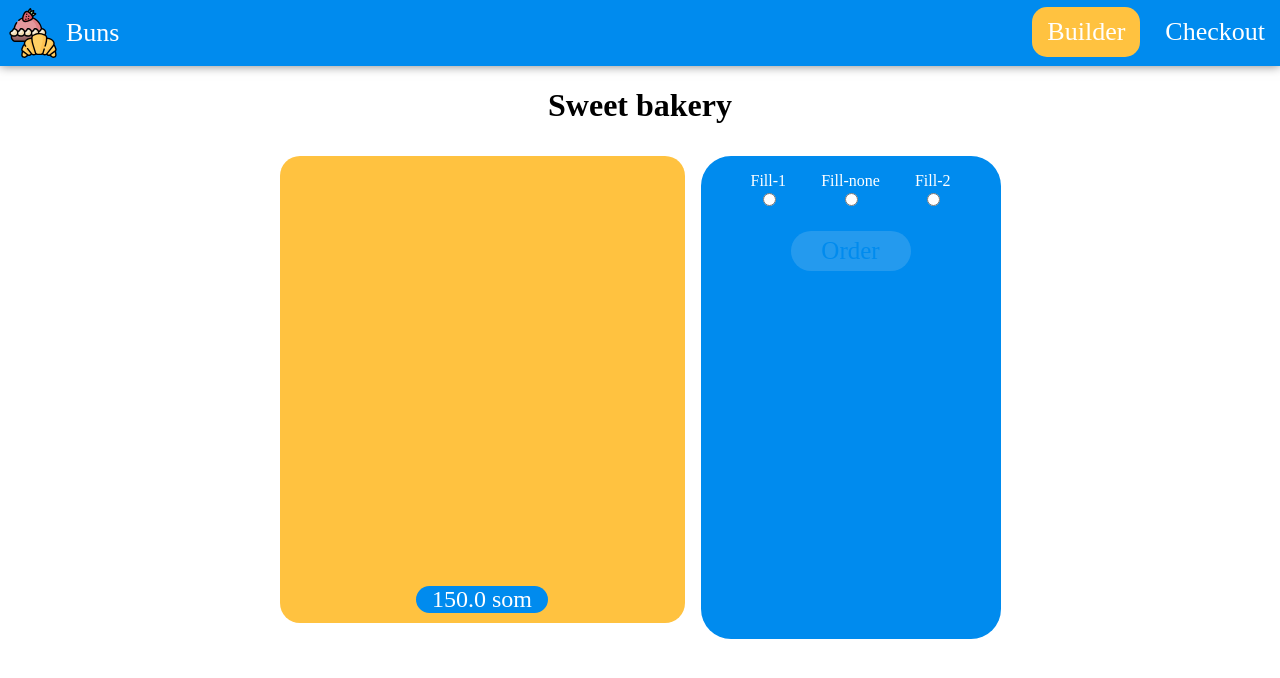
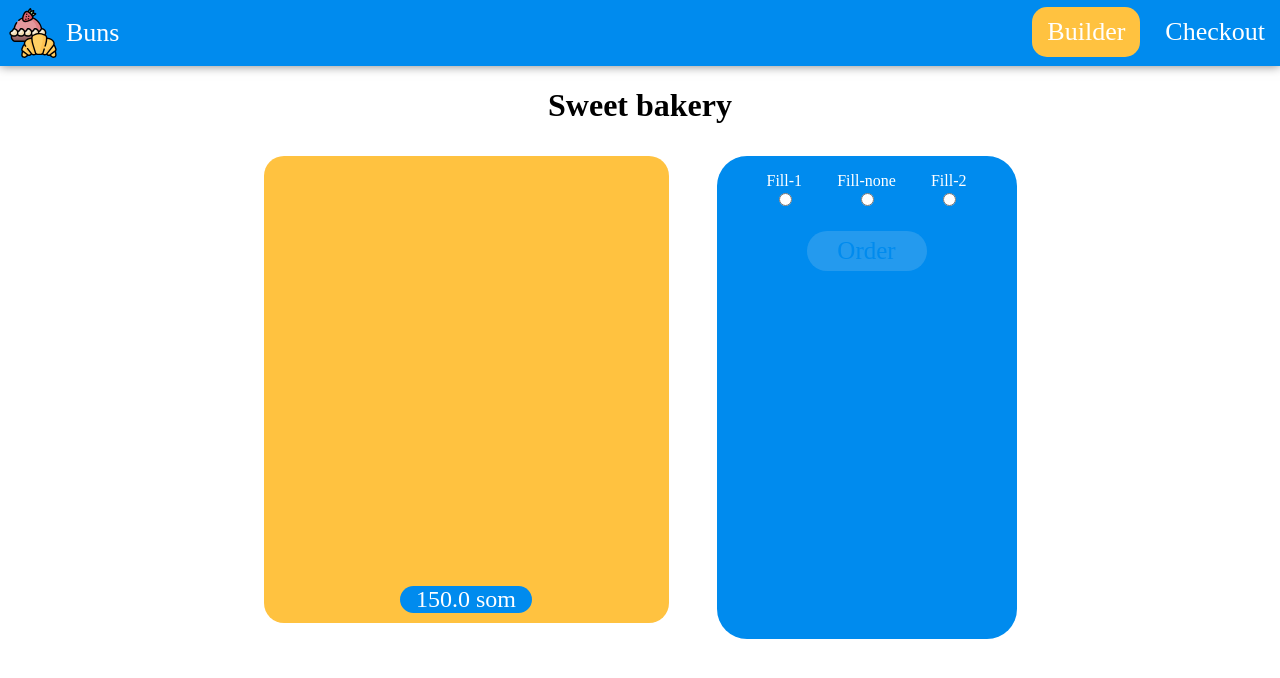
Before and after one commit to Erjankydyrov/private-builder, a React (Create React App) app: page / in a window 1280 px wide. Shown: the top 678 px of the page. Built offline with nearby package versions, Linux system fonts and the light colour scheme; no server answers; a web font is replaced by a local one.

Commit message:
corected styles

```diff
--- a/src/components/BunsBuilder/BunsPreview/BunsPreview.module.css
+++ b/src/components/BunsBuilder/BunsPreview/BunsPreview.module.css
@@ -2,7 +2,7 @@
     width: 100%;
     max-width: 405px;
     min-height: 400px;
-    margin-right: 1rem;
+    margin-right: 3rem;
     margin-bottom: 1rem;
     border-radius: 20px;
     background-color: #ffc240;
```
